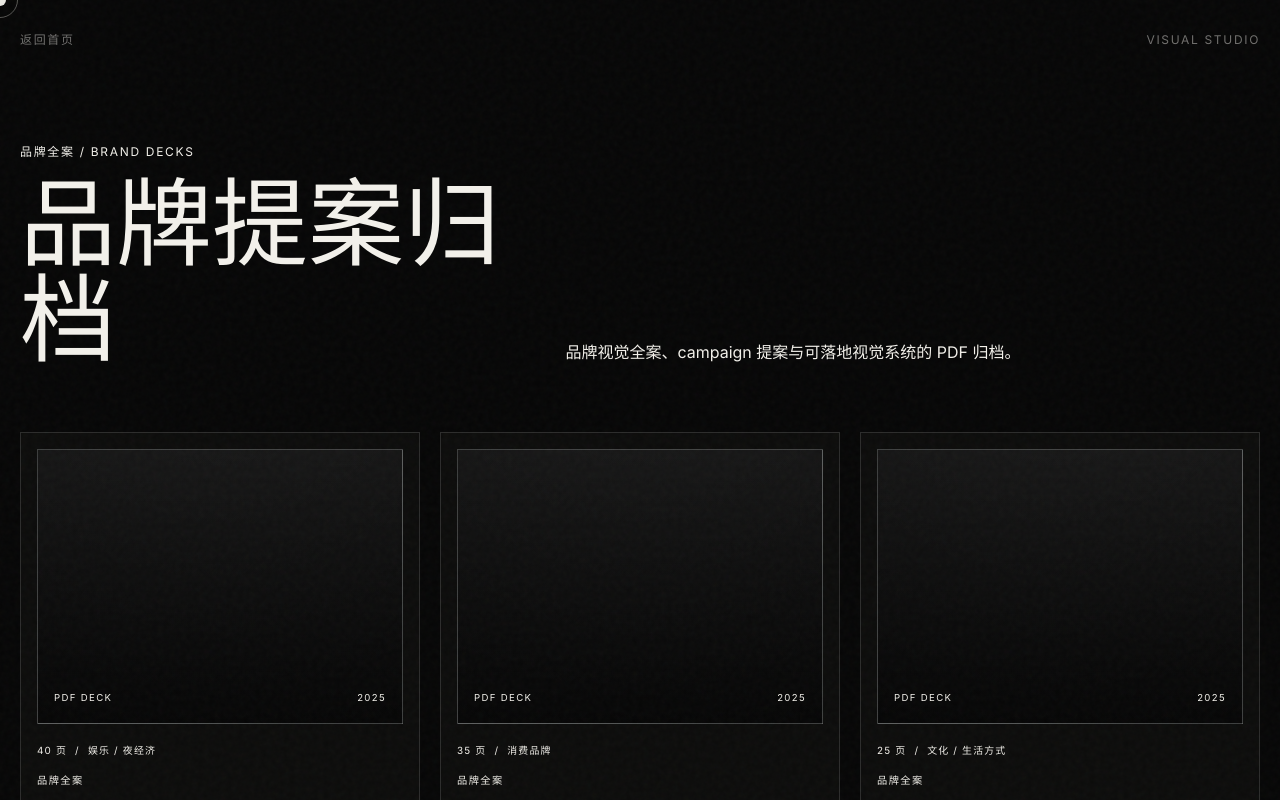
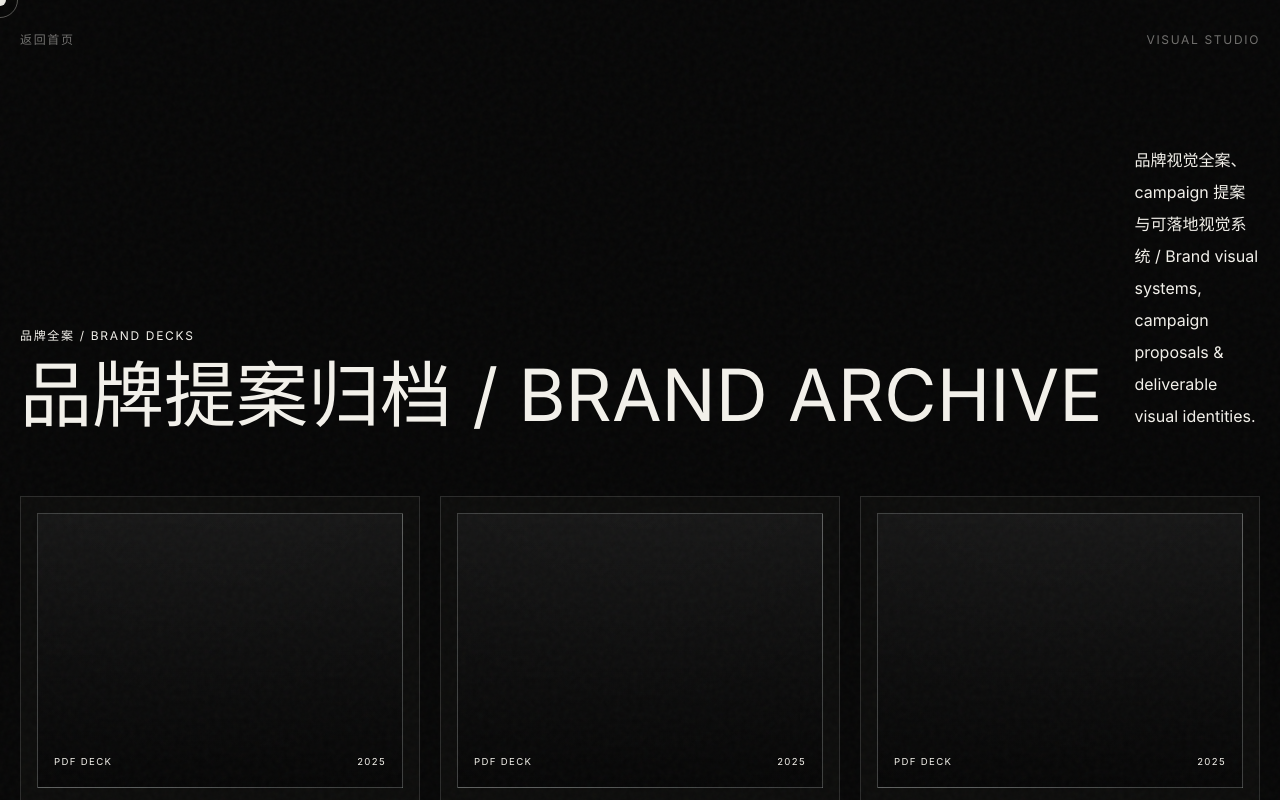
Before and after one commit to kosher-0110/chuangke-visual-studio, a Next.js app: page /decks in a window 1280 px wide. Shown: the top 800 px of the page. Built offline with nearby package versions, Linux system fonts and the light colour scheme.

Commit message:
Update decks page header: single-line title with English, bilingual description

```diff
--- a/app/decks/page.tsx
+++ b/app/decks/page.tsx
@@ -4,7 +4,7 @@ import { brandDecks } from "@/data/decks";
 
 export const metadata = {
   title: "品牌提案归档 | 创科视觉",
-  description: "品牌视觉全案、campaign 提案与可落地视觉系统的 PDF 归档。"
+  description: "品牌视觉全案、campaign 提案与可落地视觉系统 / Brand visual systems, campaign proposals & deliverable visual identities."
 };
 
 export default function DecksPage() {
@@ -21,10 +21,10 @@ export default function DecksPage() {
         <div className="mb-12 grid gap-8 md:mb-16 md:grid-cols-[0.85fr_1.15fr] md:items-end">
           <div>
             <p className="mb-4 text-xs uppercase tracking-studio text-bone/42">品牌全案 / Brand Decks</p>
-            <h1 className="font-display text-5xl uppercase leading-none md:text-8xl">品牌提案归档</h1>
+            <h1 className="font-display text-5xl uppercase leading-none md:text-7xl whitespace-nowrap">品牌提案归档 / Brand Archive</h1>
           </div>
           <p className="max-w-xl text-sm leading-7 text-bone/58 md:text-base md:leading-8">
-            品牌视觉全案、campaign 提案与可落地视觉系统的 PDF 归档。
+            品牌视觉全案、campaign 提案与可落地视觉系统 / Brand visual systems, campaign proposals & deliverable visual identities.
           </p>
         </div>
 
```
Also changed, not shown: 1 other file (tests, documents, lock files or other folders).
